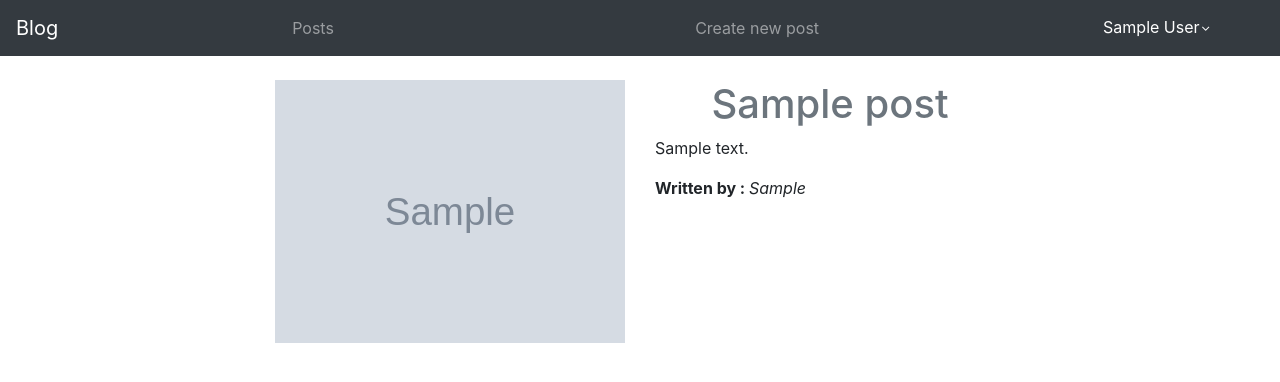
After one commit to 736f666961/Blog, a PHP site: page /files/post_details.php?detailId=1 in a window 1280 px wide. The commit adds this page. Shown: the top 382 px of the page. Run offline with PHP 8.4, Linux system fonts and the light colour scheme; the visitor is signed in with stand-in values (Sample User, id 1); tables that the repository leaves empty hold one stand-in row (values such as "Sample post"); grey boxes marked "Sample" are stand-in pictures.

Commit message:
Adding posts details page

```diff
--- /dev/null
+++ b/files/post_details.php
@@ -0,0 +1,80 @@
+<?php
+    session_start();
+
+    // Import Coonection file
+    require_once('connection.php');
+
+    // Define Connection
+    $connection = new Connection();
+?>
+
+<!DOCTYPE html>
+<html lang="en">
+    <head>
+        <meta charset="UTF-8">
+        <meta name="viewport" content="width=device-width, initial-scale=1.0">
+        <title>Blog - Post Destails</title>
+        <link rel="stylesheet" href="../css/style.css">
+        <link rel="stylesheet" href="https://stackpath.bootstrapcdn.com/bootstrap/4.4.1/css/bootstrap.min.css">
+        <link rel="stylesheet" href="https://stackpath.bootstrapcdn.com/font-awesome/4.7.0/css/font-awesome.min.css">
+    </head>
+    <body>
+    <nav class="navbar navbar-expand-md bg-dark navbar-dark">
+            <a class="navbar-brand" href="posts.php">Blog</a>
+            <button class="navbar-toggler" type="button" data-toggle="collapse" data-target="#collapsibleNavbar">
+              <span class="navbar-toggler-icon"></span>
+            </button>
+            <div class="collapse navbar-collapse" id="collapsibleNavbar">
+              <ul class="navbar-nav">
+                <li class="nav-item list">
+                  <a class="nav-link link" href="posts.php">Posts</a>
+              </li>
+              <li class="nav-item list">
+                <a class="nav-link link" href="create_new_post.php">Create new post</a>
+              </li>
+              <!-- <li class="nav-item">
+                <a class="nav-link" href="#">Link</a>
+              </li>   -->
+              <li class="nav-item list">
+                        <div class='dropdown'>
+                            <button class='btn dropdown-toggle' type='button' id='dropdownMenu2' data-toggle='dropdown' aria-haspopup='true' aria-expanded='false'>
+                                <span class="text-white nav-item text-capitalize"><?php echo $_SESSION['username'] ?><i class="fa fa-angle-down"></i></span>
+                            </button>
+                            <div class='dropdown-menu' aria-labelledby='dropdownMenu2'>
+                                <a class='dropdown-item' href='logout.php'>Logout</a>
+                            </div>
+                        </div>
+                    </li>
+            </ul>
+          </div>
+        </nav>
+
+        <!-- Showing post details -->
+        <?php
+          // post details id
+          $id = $detailId = $_GET['detailId'];
+          $sql = "SELECT * FROM posts WHERE id='$id';";
+          $postDetails = mysqli_query($connection->__construct(), $sql);
+          while ($row = mysqli_fetch_array($postDetails)){
+              echo "
+                <div class='container mt-4'>
+                <div class='row mt-4 justify-content-center'>
+                  <div class='col-md-4 col-lg-4'>
+                      <img class='h-100 w-100' src='" . $row['post_image'] . "' alt=''>
+                  </div>
+                  <div class='col-md-4 col-lg-4'>
+                      <h1 class='text-center text-muted'>" . $row['post_title'] . "</h1>
+                      <p>" . $row['post_body'] . "</p>
+                      <p><strong>Written by : </strong><i class=''>" . $row['written_by'] . "</i></p>
+                    </div>
+                </div>
+              </div>
+              ";
+          }
+        ?>
+
+        <script src="https://ajax.googleapis.com/ajax/libs/jquery/3.5.1/jquery.min.js"></script>
+        <script src="https://cdnjs.cloudflare.com/ajax/libs/popper.js/1.16.0/umd/popper.min.js"></script>
+        <script src="https://maxcdn.bootstrapcdn.com/bootstrap/4.4.1/js/bootstrap.min.js"></script>
+    </body>
+</html>
```
Also changed, not shown: files/posts.php (+3 -5 lines), files/user.php (deleted, +0 -45 lines).
